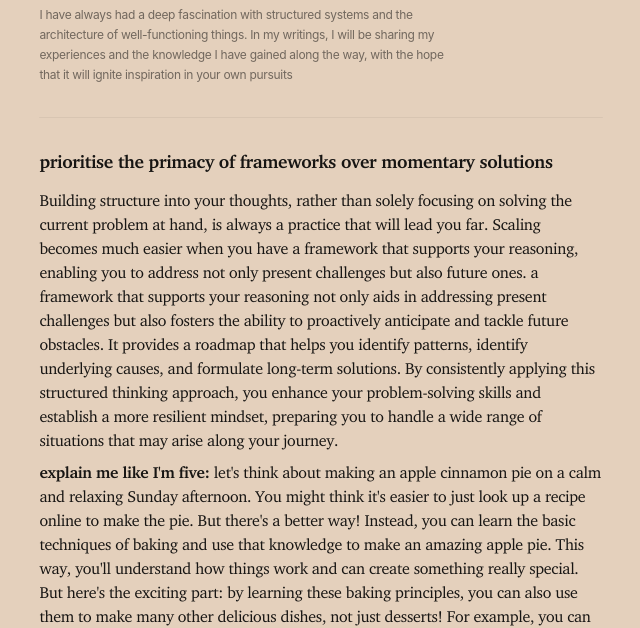
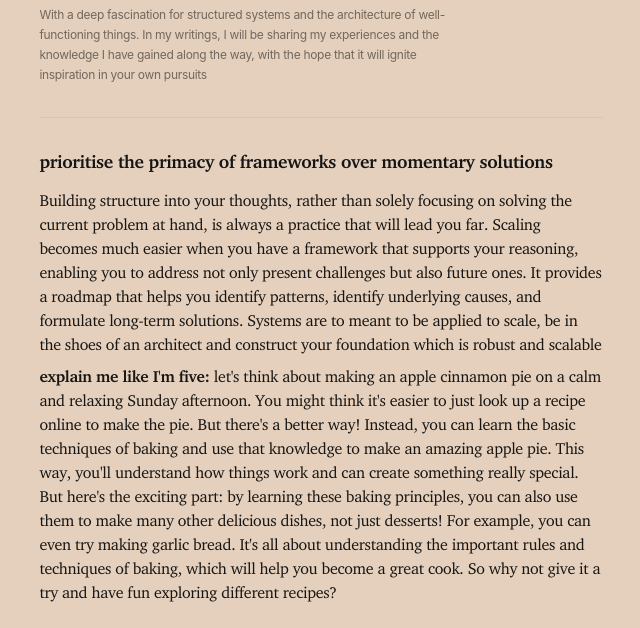
Before and after one commit to rtrikha/systems, a website: page index.html in a window 1280 px wide. Shown: the part 178-806 px from the top of the page, without its empty margins (319-959 px from the left). Drawn offline with Linux system fonts and the light colour scheme; a web font is replaced by a local one.

Commit message:
updating bio

```diff
--- a/index.html
+++ b/index.html
@@ -16,7 +16,7 @@
 			<div class="lhs">
 				<div class="heading">systems, everything I know and <span style="font-style: italic">you</span> would need to know</div>
 				<div class="subheading">
-					I have always had a deep fascination with structured systems and the architecture of well-functioning things. In my writings, I will be sharing my experiences and the knowledge I have gained along the way, with the hope that it will ignite inspiration in your own pursuits</div>
+					With a deep fascination for structured systems and the architecture of well-functioning things. In my writings, I will be sharing my experiences and the knowledge I have gained along the way, with the hope that it will ignite inspiration in your own pursuits</div>
 			</div>
 			<div class="rhs">
                 <input type="checkbox" id="darkmode-toggle" name="togglevalue" onclick="toggleValue()" />
@@ -34,7 +34,7 @@
 		<div class="content-wrapper">
 			<div class="content">
 				<div class="heading">prioritise the primacy of frameworks over momentary solutions</div>
-				<div class="body">Building structure into your thoughts, rather than solely focusing on solving the current problem at hand, is always a practice that will lead you far. Scaling becomes much easier when you have a framework that supports your reasoning, enabling you to address not only present challenges but also future ones. a framework that supports your reasoning not only aids in addressing present challenges but also fosters the ability to proactively anticipate and tackle future obstacles. It provides a roadmap that helps you identify patterns, identify underlying causes, and formulate long-term solutions. By consistently applying this structured thinking approach, you enhance your problem-solving skills and establish a more resilient mindset, preparing you to handle a wide range of situations that may arise along your journey.</div>
+				<div class="body">Building structure into your thoughts, rather than solely focusing on solving the current problem at hand, is always a practice that will lead you far. Scaling becomes much easier when you have a framework that supports your reasoning, enabling you to address not only present challenges but also future ones. It provides a roadmap that helps you identify patterns, identify underlying causes, and formulate long-term solutions. Systems are to meant to be applied to scale, be in the shoes of an architect and construct your foundation which is robust and scalable</div>
 				<div class="emlif"><span style="font-weight: 800">explain me like I'm five:</span> let's think about making an apple cinnamon pie on a calm and relaxing Sunday afternoon. You might think it's easier to just look up a recipe online to make the pie. But there's a better way! Instead, you can learn the basic techniques of baking and use that knowledge to make an amazing apple pie. This way, you'll understand how things work and can create something really special.
 				<br>But here's the exciting part: by learning these baking principles, you can also use them to make many other delicious dishes, not just desserts! For example, you can even try making garlic bread. It's all about understanding the important rules and techniques of baking, which will help you become a great cook. So why not give it a try and have fun exploring different recipes? <br><img src="./resources/content_images/baking.svg" alt="">
 			</div>
```
